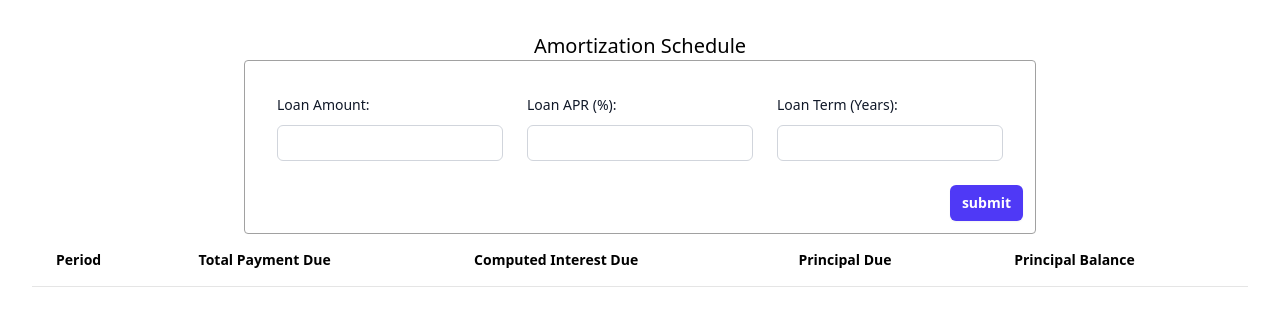
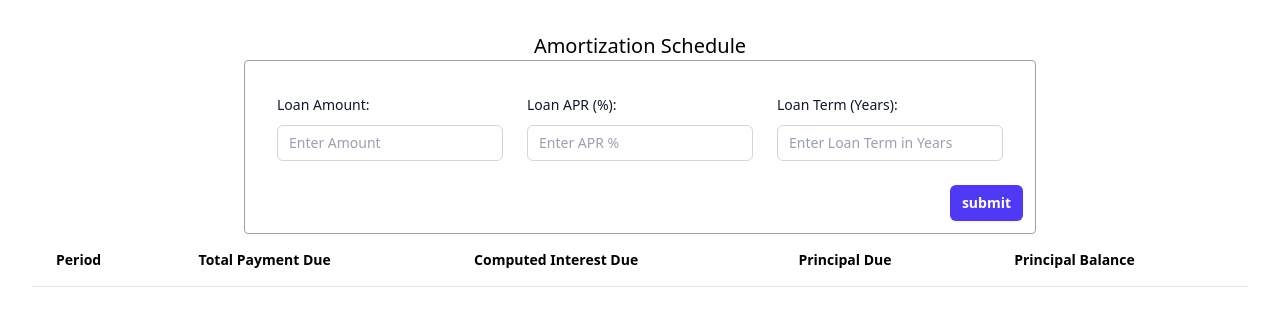
Before and after one commit to jzone1366/finance-toolbox, a React (Vite) app: page / in a window 1280 px wide. Shown: the top 326 px of the page. Built offline with nearby package versions, Linux system fonts and the light colour scheme.

Commit message:
Better formatting and input masking

```diff
--- a/package.json
+++ b/package.json
@@ -14,6 +14,7 @@
     "decimal.js": "^10.5.0",
     "react": "^19.0.0",
     "react-dom": "^19.0.0",
+    "react-number-format": "^5.4.3",
     "tailwindcss": "^4.0.12"
   },
   "devDependencies": {
--- a/src/components/AmortizationLayout.tsx
+++ b/src/components/AmortizationLayout.tsx
@@ -1,5 +1,6 @@
 import { useState } from "react"
 import Decimal from "decimal.js"
+import { NumberFormatValues, NumericFormat } from "react-number-format"
 
 //@TODO: Need to break this down. It's alot to grok.
 type Period = {
@@ -71,16 +72,16 @@ function AmortizationLayout() {
 	const [term, setTerm] = useState<number>()
 	const [periods, setPeriods] = useState<Period[]>([])
 
-	const handleLoanAmountChange = (event: React.ChangeEvent<HTMLInputElement>) => {
-		setLoanAmount(+event.target.value)
+	const handleLoanAmountChange = (values: NumberFormatValues) => {
+		setLoanAmount(values.floatValue)
 	}
 
-	const handleRateChange = (event: React.ChangeEvent<HTMLInputElement>) => {
-		setRate(+event.target.value)
+	const handleRateChange = (values: NumberFormatValues) => {
+		setRate(values.floatValue)
 	}
 
-	const handleTermChange = (event: React.ChangeEvent<HTMLInputElement>) => {
-		setTerm(+event.target.value)
+	const handleTermChange = (values: NumberFormatValues) => {
+		setTerm(values.floatValue)
 	}
 
 	const handleSubmit = (event: React.FormEvent) => {
@@ -102,13 +103,16 @@ function AmortizationLayout() {
 								Loan Amount:
 							</label>
 							<div className="mt-2">
-								<input
+								<NumericFormat
 									id="loan-amount"
 									name="loan-amount"
-									type="number"
+									thousandSeparator={true}
+									prefix={"$"}
+									displayType="input"
+									placeholder="Enter Amount"
 									className="block w-full rounded-md bg-white px-3 py-1.5 text-base text-gray-900 outline-1 -outline-offset-1 outline-gray-300 placeholder:text-gray-400 focus:outline-2 focus:-outline-offset-2 focus:outline-indigo-600 sm:text-sm/6"
 									value={loanAmount}
-									onChange={handleLoanAmountChange}
+									onValueChange={handleLoanAmountChange}
 								/>
 							</div>
 						</div>
@@ -118,13 +122,16 @@ function AmortizationLayout() {
 								Loan APR (%):
 							</label>
 							<div className="mt-2">
-								<input
+								<NumericFormat
 									id="loan-apr"
 									name="loan-apr"
-									type="number"
+									suffix="%"
+									displayType="input"
+									placeholder="Enter APR %"
 									className="block w-full rounded-md bg-white px-3 py-1.5 text-base text-gray-900 outline-1 -outline-offset-1 outline-gray-300 placeholder:text-gray-400 focus:outline-2 focus:-outline-offset-2 focus:outline-indigo-600 sm:text-sm/6"
 									value={rate}
-									onChange={handleRateChange}
+									step="0.01"
+									onValueChange={handleRateChange}
 								/>
 							</div>
 						</div>
@@ -134,14 +141,14 @@ function AmortizationLayout() {
 								Loan Term (Years):
 							</label>
 							<div className="mt-2">
-								<input
+								<NumericFormat
 									id="loan-term"
 									name="loan-term"
-									type="number"
-									step="0.01"
+									displayType="input"
+									placeholder="Enter Loan Term in Years"
 									className="block w-full rounded-md bg-white px-3 py-1.5 text-base text-gray-900 outline-1 -outline-offset-1 outline-gray-300 placeholder:text-gray-400 focus:outline-2 focus:-outline-offset-2 focus:outline-indigo-600 sm:text-sm/6"
 									value={term}
-									onChange={handleTermChange}
+									onValueChange={handleTermChange}
 								/>
 							</div>
 						</div>
@@ -172,10 +179,10 @@ function AmortizationLayout() {
 					{periods.map((period) => (
 						<tr className="border-b border-neutral-200" key={period.period}>
 							<td className="px-6 py-2">{period.period}</td>
-							<td className="px-6 py-2">{period.paymentDue ? period.paymentDue.toDP(2).toNumber() : ''}</td>
-							<td className="px-6 py-2">{period.interestDue ? period.interestDue.toDP(2).toNumber() : ''}</td>
-							<td className="px-6 py-2">{period.principalDue ? period.principalDue.toDP(2).toNumber() : ''}</td>
-							<td className="px-6 py-2">{period.remainingBalance ? period.remainingBalance.toDP(2).toNumber() : ''}</td>
+							<td className="px-6 py-2"><NumericFormat value={period.paymentDue ? period.paymentDue.toDP(2).toNumber() : ''} displayType="text" prefix="$" thousandSeparator /></td>
+							<td className="px-6 py-2"><NumericFormat value={period.interestDue ? period.interestDue.toDP(2).toNumber() : ''} displayType="text" prefix="$" thousandSeparator /></td>
+							<td className="px-6 py-2"><NumericFormat value={period.principalDue ? period.principalDue.toDP(2).toNumber() : ''} displayType="text" prefix="$" thousandSeparator /></td>
+							<td className="px-6 py-2"><NumericFormat value={period.remainingBalance ? period.remainingBalance.toDP(2).toNumber() : ''} displayType="text" prefix="$" thousandSeparator /></td>
 						</tr>
 					))}
 				</tbody>
```
Also changed, not shown: 1 other file (tests, documents, lock files or other folders).
